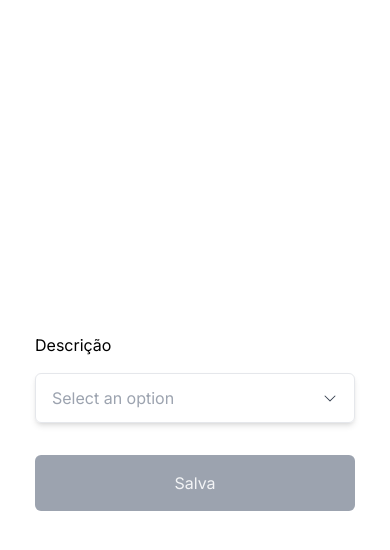
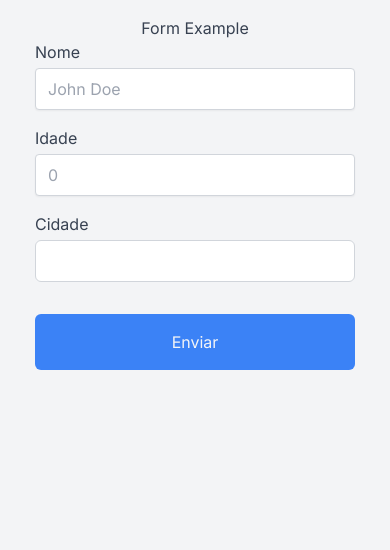
Before and after one commit to valdenirtrevisan/template-app-next, a Next.js app: page /form-examples in a window 390 px wide. Shown: the top 550 px of the page. Built offline with nearby package versions, Linux system fonts and the light colour scheme.

Commit message:
formatado componentes para formulario

```diff
--- a/package.json
+++ b/package.json
@@ -7,6 +7,7 @@
     "build": "next build",
     "start": "next start",
     "lint": "next lint",
+    "json":"json-server --watch db.json --port 3004",
     "upgrade": "yarn upgrade-interactive --latest",
     "storybook": "storybook dev -p 6006",
     "build-storybook": "storybook build"
@@ -47,6 +48,7 @@
     "eslint-plugin-react": "^7.32.2",
     "eslint-plugin-react-hooks": "^4.6.0",
     "eslint-plugin-storybook": "^0.6.12",
+    "json-server": "^0.17.3",
     "postcss": "^8.4.23",
     "prettier": "2.8.8",
     "storybook": "7.0.9",
--- /dev/null
+++ b/src/Components/Combobox.tsx
@@ -0,0 +1,151 @@
+import React, {
+  useState,
+  useRef,
+  useEffect,
+  KeyboardEvent,
+  FocusEvent,
+} from 'react';
+import { debounce } from 'lodash';
+import { CircleNotch } from '@phosphor-icons/react';
+
+export type Option = {
+  id: string;
+  label: string;
+};
+
+type ComboboxProps = {
+  getOptions: (filter: string) => Promise<Option[]>;
+  onSelect: (option?: Option) => void;
+};
+
+export const Combobox: React.FC<ComboboxProps> = ({ getOptions, onSelect }) => {
+  const [isOpen, setIsOpen] = useState(false);
+  const [inputValue, setInputValue] = useState('');
+  const [highlightedIndex, setHighlightedIndex] = useState(-1);
+  const [options, setOptions] = useState<Option[]>([]);
+  const [isLoading, setIsLoading] = useState(false);
+  const inputRef = useRef<HTMLInputElement>(null);
+  const comboboxRef = useRef<HTMLDivElement>(null);
+
+  const delayedGetOptions = useRef(
+    debounce(async (value: string) => {
+      setIsLoading(true);
+      const filteredOptions = await getOptions(value);
+      setOptions(filteredOptions);
+      setIsLoading(false);
+    }, 1000),
+  ).current;
+
+  useEffect(() => {
+    if (isOpen && inputRef.current) {
+      inputRef.current.focus();
+    }
+  }, [isOpen]);
+
+  const handleInputChange = (event: React.ChangeEvent<HTMLInputElement>) => {
+    const value = event.target.value;
+    setInputValue(value);
+    setHighlightedIndex(-1);
+    setIsOpen(true);
+    delayedGetOptions(value);
+  };
+
+  const handleInputKeyDown = (event: KeyboardEvent<HTMLInputElement>) => {
+    if (event.key === 'ArrowUp') {
+      event.preventDefault();
+      setHighlightedIndex((prevIndex) =>
+        prevIndex <= 0 ? options.length - 1 : prevIndex - 1,
+      );
+    } else if (event.key === 'ArrowDown') {
+      event.preventDefault();
+      setHighlightedIndex((prevIndex) =>
+        prevIndex === options.length - 1 ? 0 : prevIndex + 1,
+      );
+    } else if (event.key === 'Enter') {
+      event.preventDefault();
+      if (highlightedIndex >= 0) {
+        const selectedOption = options[highlightedIndex];
+        setInputValue(selectedOption.label);
+        onSelect(selectedOption);
+        setIsOpen(false);
+      }
+    } else if (event.key === 'Escape') {
+      event.preventDefault();
+      setIsOpen(false);
+    } else if (event.key === 'Backspace') {
+      onSelect(undefined);
+    }
+  };
+
+  const handleOptionClick = (option: Option) => {
+    setInputValue(option.label);
+    onSelect(option);
+    setIsOpen(false);
+  };
+
+  const handleOptionMouseEnter = (index: number) => {
+    setHighlightedIndex(index);
+  };
+
+  const handleBlur = (e: FocusEvent<HTMLDivElement>) => {
+    const currentTarget = e.currentTarget;
+    setTimeout(() => {
+      if (!currentTarget.contains(document.activeElement)) {
+        setIsOpen(false);
+      }
+    }, 0);
+  };
+
+  const handleInputClick = () => {
+    if (inputRef.current) {
+      inputRef.current.select();
+    }
+  };
+
+  return (
+    <div
+      tabIndex={0}
+      className="relative"
+      ref={comboboxRef}
+      onBlur={handleBlur}
+    >
+      <input
+        type="text"
+        value={inputValue}
+        onChange={handleInputChange}
+        onKeyDown={handleInputKeyDown}
+        onClick={handleInputClick}
+        ref={inputRef}
+        onFocus={() => setIsOpen(true)}
+        className="px-4 py-2 w-full border border-gray-300 rounded-md focus:outline-none focus:ring-2 focus:ring-blue-500"
+      />
+      {isLoading && (
+        <span className="absolute right-2 top-1/2 transform -translate-y-1/2">
+          <CircleNotch className="animate-spin" />
+        </span>
+      )}
+      {isOpen && options.length > 0 && (
+        <ul
+          role="listbox"
+          aria-label="Options"
+          className="absolute z-10 w-full mt-1 bg-white border border-gray-300 rounded-md shadow-lg"
+        >
+          {options.map((option, index) => (
+            <li
+              key={option.id}
+              role="option"
+              aria-selected={index === highlightedIndex}
+              onClick={() => handleOptionClick(option)}
+              onMouseEnter={() => handleOptionMouseEnter(index)}
+              className={`px-4 py-2 cursor-pointer ${
+                index === highlightedIndex ? 'bg-blue-500 text-white' : ''
+              }`}
+            >
+              {option.label}
+            </li>
+          ))}
+        </ul>
+      )}
+    </div>
+  );
+};
--- /dev/null
+++ b/src/Components/Form/AutoComplete.tsx
@@ -0,0 +1,21 @@
+import { Controller, useFormContext } from 'react-hook-form';
+import { Combobox, Option } from '../Combobox';
+
+type AutoCompleteProps = {
+  name: string;
+  getOptions: (filter: string) => Promise<Option[]>;
+};
+
+export const AutoComplete = ({ name, getOptions }: AutoCompleteProps) => {
+  const { control } = useFormContext();
+
+  return (
+    <Controller
+      name={name}
+      control={control}
+      render={({ field: { onChange } }) => (
+        <Combobox getOptions={getOptions} onSelect={onChange} />
+      )}
+    />
+  );
+};
--- /dev/null
+++ b/src/Components/Form/ErrorMessage.tsx
@@ -0,0 +1,39 @@
+import { useFormContext } from 'react-hook-form';
+
+interface ErrorMessageProps {
+  field: string;
+}
+
+// eslint-disable-next-line @typescript-eslint/no-explicit-any
+function get(obj: Record<any, any>, path: string) {
+  const travel = (regexp: RegExp) =>
+    String.prototype.split
+      .call(path, regexp)
+      .filter(Boolean)
+      .reduce(
+        (res, key) => (res !== null && res !== undefined ? res[key] : res),
+        obj,
+      );
+
+  const result = travel(/[,[\]]+?/) || travel(/[,[\].]+?/);
+
+  return result;
+}
+
+export function ErrorMessage({ field }: ErrorMessageProps) {
+  const {
+    formState: { errors },
+  } = useFormContext();
+
+  const fieldError = get(errors, field);
+
+  if (!fieldError) {
+    return null;
+  }
+
+  return (
+    <span className="text-xs text-red-500">
+      {fieldError.message?.toString()}
+    </span>
+  );
+}
--- /dev/null
+++ b/src/Components/Form/Field.tsx
@@ -0,0 +1,5 @@
+type FieldProps = React.HTMLAttributes<HTMLDivElement>;
+
+export function Field(props: FieldProps) {
+  return <div className="flex flex-col gap-1" {...props} />;
+}
--- /dev/null
+++ b/src/Components/Form/Input.tsx
@@ -0,0 +1,19 @@
+import { useFormContext } from 'react-hook-form';
+
+interface InputProps extends React.InputHTMLAttributes<HTMLInputElement> {
+  name: string;
+}
+
+export function Input({ name, ...rest }: InputProps) {
+  const { register } = useFormContext();
+
+  return (
+    <input
+      id={name}
+      className="flex-1 rounded border border-gray-300 shadow-sm px-3 py-2 focus:outline-none focus:ring-2 focus:ring-blue-500"
+      autoComplete="off"
+      {...register(name)}
+      {...rest}
+    />
+  );
+}
--- /dev/null
+++ b/src/Components/Form/Label.tsx
@@ -0,0 +1,5 @@
+export function Label(props: React.LabelHTMLAttributes<HTMLLabelElement>) {
+  return (
+    <label className="text-sm flex items-center justify-between" {...props} />
+  );
+}
--- /dev/null
+++ b/src/Components/Form/index.tsx
@@ -0,0 +1,13 @@
+import { AutoComplete } from './AutoComplete';
+import { ErrorMessage } from './ErrorMessage';
+import { Field } from './Field';
+import { Input } from './Input';
+import { Label } from './Label';
+
+export const Form = {
+  AutoComplete,
+  Label,
+  Input,
+  ErrorMessage,
+  Field,
+};
--- a/src/pages/form-examples.tsx
+++ b/src/pages/form-examples.tsx
@@ -1,61 +1,97 @@
-import AutoComplete from '@/Components/AutoComplete';
-import { useEffect, useState } from 'react';
-import { Controller, useForm } from 'react-hook-form';
+import { FormProvider, useForm } from 'react-hook-form';
 import { z } from 'zod';
 import { zodResolver } from '@hookform/resolvers/zod';
+import { Form } from '@/Components/Form';
+import { useState } from 'react';
+import { Option } from '@/Components/Combobox';
 
-const formSchema = z.object({
-  option: z.object({ id: z.number(), label: z.string() }),
-});
+const formSchema = z
+  .object({
+    nome: z.string().nonempty('O nome é obrigatório'),
+    idade: z.coerce.number(),
+    cidade: z.object(
+      {
+        id: z.string(),
+        label: z.string(),
+      },
+      { required_error: 'A cidade é obrigatória' },
+    ),
+  })
+  .transform((form) => ({
+    nome: form.nome,
+    idade: form.idade,
+    idCidade: form.cidade.id,
+  }));
 
 type FormSchemaData = z.infer<typeof formSchema>;
 
-const Page = () => {
-  const {
-    control,
-    handleSubmit,
-    formState: { errors },
-  } = useForm<FormSchemaData>({
+const FormExample = () => {
+  const [resultado, setResultado] = useState<string | undefined>(undefined);
+  const createForm = useForm<FormSchemaData>({
     resolver: zodResolver(formSchema),
   });
-  const [resultado, setResultado] = useState('');
 
-  useEffect(() => {
-    console.log(errors);
-  }, [errors]);
+  const handleSubmit = async (data: FormSchemaData) => {
+    setResultado(JSON.stringify(data, null, 2));
 
-  function submit(data: FormSchemaData) {
-    setResultado(JSON.stringify(data, null, 2));
-  }
+    await fetch('http://localhost:3004/pessoa', {
+      method: 'POST',
+      headers: {
+        'Content-Type': 'application/json',
+      },
+      body: JSON.stringify(data),
+    });
+  };
+
+  const getOptions = async (filter: string) => {
+    const response: Option[] = await fetch('http://localhost:3004/cidade').then(
+      (res) => res.json(),
+    );
+
+    return response.filter((o) => o.label.toLowerCase().startsWith(filter));
+  };
 
   return (
-    <main className="h-screen flex flex-col gap-6 items-center justify-center">
+    <div className="grid md:grid-cols-2 gap-4">
+      <div className="flex flex-col items-center p-4">
+        <h1>Form Example</h1>
+
+        <FormProvider {...createForm}>
           <form
-        onSubmit={handleSubmit(submit)}
+            onSubmit={createForm.handleSubmit(handleSubmit)}
             className="flex flex-col gap-4 w-full max-w-xs"
           >
-        <label>Descrição</label>
-        <Controller
-          name="option"
-          control={control}
-          render={({ field: { onChange } }) => (
-            <AutoComplete onChange={onChange} />
-          )}
-        />
+            <Form.Field>
+              <Form.Label>Nome</Form.Label>
+              <Form.Input name="nome" placeholder="John Doe" />
+              <Form.ErrorMessage field="nome" />
+            </Form.Field>
+
+            <Form.Field>
+              <Form.Label>Idade</Form.Label>
+              <Form.Input name="idade" type="number" placeholder="0" />
+              <Form.ErrorMessage field="idade" />
+            </Form.Field>
+
+            <Form.Field>
+              <Form.Label>Cidade</Form.Label>
+              <Form.AutoComplete name="cidade" getOptions={getOptions} />
+              <Form.ErrorMessage field="cidade" />
+            </Form.Field>
 
             <button
               type="submit"
-          className="bg-gray-400 text-gray-100 px-2 py-4 rounded-md mt-4"
+              className="bg-blue-500 text-gray-100 px-2 py-4 rounded-md mt-4 disabled:bg-blue-300"
+              disabled={createForm.formState.isSubmitting}
             >
-          Salva
+              Enviar
             </button>
           </form>
-
-      {resultado && (
-        <pre className="text-sm text-gray-700 p-6">{resultado}</pre>
-      )}
-    </main>
+        </FormProvider>
+      </div>
+      <pre className="text-sm p-6">{resultado && resultado}</pre>
+    </div>
   );
 };
 
-export default Page;
+export default FormExample;
--- a/src/styles/global.css
+++ b/src/styles/global.css
@@ -1,3 +1,9 @@
 @tailwind base;
 @tailwind utilities;
 @tailwind components;
+
+@layer base {
+  body {
+    @apply bg-gray-100 text-gray-700
+  }
+}
--- /dev/null
+++ b/src/utils/delay.ts
@@ -0,0 +1,5 @@
+export async function delay(ms: number) {
+  return new Promise((resolve) => {
+    setTimeout(resolve, ms);
+  });
+}
--- /dev/null
+++ b/src/utils/index.ts
@@ -0,0 +1 @@
+export { delay } from './delay';
```
Also changed, not shown: 2 other files (tests, documents, lock files or other folders). Lines whose indentation alone changed are shown as unchanged.
